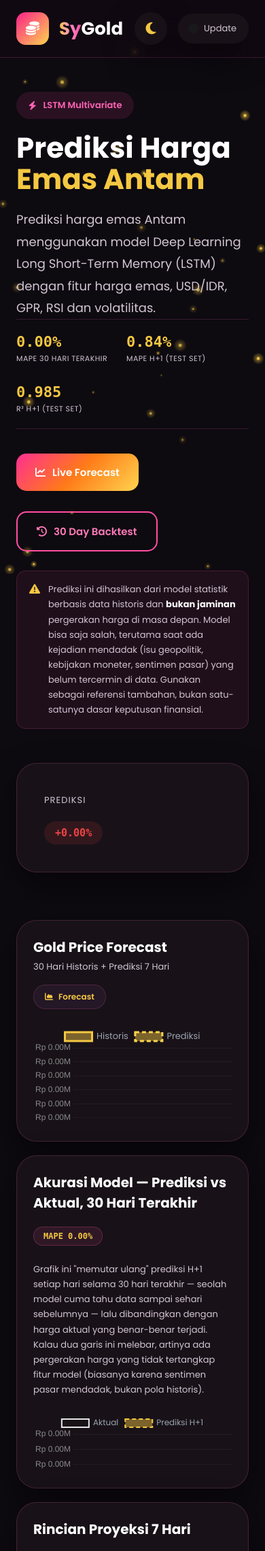
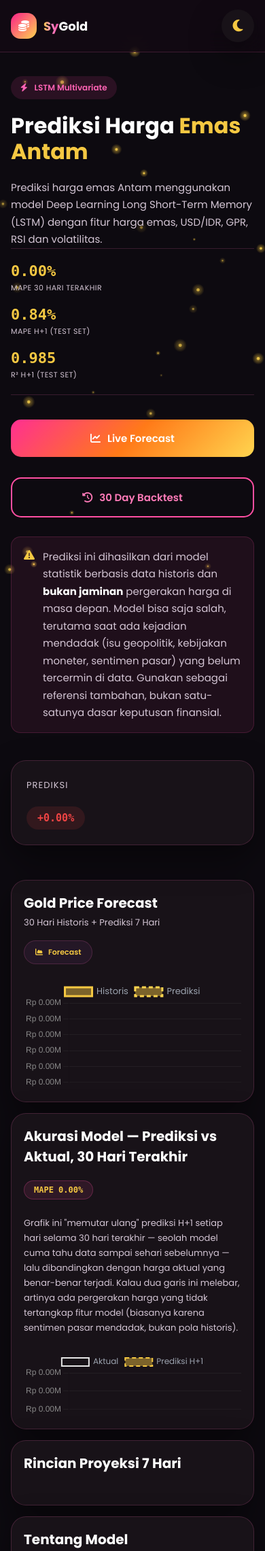
Before and after one commit to Sydelv/Sygold, a Flask app: template templates/index.html in a window 390 px wide. Shown: the top 2281 px of the page at 68% size. Run offline with Flask 3, Linux system fonts and the light colour scheme; the template is opened without the code that fills it, so the values that code supplies are empty; some libraries are stand-ins or nearby versions.

Commit message:
Update style.css

```diff
--- a/static/css/style.css
+++ b/static/css/style.css
@@ -942,3 +942,478 @@ padding:12px 14px;
 }
 
 }
+/* =========================================================
+   LARGE DESKTOP (1600px+)
+========================================================= */
+
+@media (min-width:1600px){
+
+.hero{
+    max-width:1600px;
+    margin:auto;
+}
+
+.panel{
+    max-width:1600px;
+    margin:40px auto;
+}
+
+.hero h1{
+    font-size:72px;
+}
+
+.price-card h2{
+    font-size:58px;
+}
+
+}
+
+
+/* =========================================================
+   LAPTOP (1200px)
+========================================================= */
+
+@media (max-width:1200px){
+
+.hero{
+    grid-template-columns:1fr 420px;
+    gap:35px;
+    padding:70px 40px;
+}
+
+.hero h1{
+    font-size:54px;
+}
+
+.panel{
+    margin:25px 40px;
+}
+
+.navbar{
+    padding:18px 40px;
+}
+
+}
+
+
+/* =========================================================
+   TABLET LANDSCAPE (992px)
+========================================================= */
+
+@media (max-width:992px){
+
+.hero{
+
+grid-template-columns:1fr;
+
+gap:40px;
+
+padding:60px 32px;
+
+}
+
+.hero h1{
+
+font-size:48px;
+
+}
+
+.hero p{
+
+max-width:100%;
+
+}
+
+.price-card{
+
+width:100%;
+
+}
+
+.panel{
+
+margin:24px 32px;
+
+}
+
+.trust-bar{
+
+justify-content:space-between;
+
+}
+
+.info-grid{
+
+grid-template-columns:1fr;
+
+}
+
+}
+
+
+/* =========================================================
+   TABLET (768px)
+========================================================= */
+
+@media (max-width:768px){
+
+.navbar{
+
+padding:16px 20px;
+
+flex-wrap:wrap;
+
+gap:16px;
+
+}
+
+.logo{
+
+font-size:22px;
+
+}
+
+.logo-icon{
+
+width:42px;
+
+height:42px;
+
+}
+
+.hero{
+
+padding:40px 20px;
+
+}
+
+.hero h1{
+
+font-size:38px;
+
+}
+
+.hero p{
+
+font-size:16px;
+
+}
+
+.hero-buttons{
+
+flex-direction:column;
+
+width:100%;
+
+}
+
+.gold-btn,
+.outline-btn{
+
+width:100%;
+
+justify-content:center;
+
+margin-right:0;
+
+}
+
+.price-card{
+
+padding:28px;
+
+}
+
+.price-card h2{
+
+font-size:38px;
+
+}
+
+.panel{
+
+margin:18px 20px;
+
+padding:22px;
+
+}
+
+.panel-head{
+
+flex-direction:column;
+
+align-items:flex-start;
+
+}
+
+.pred-row{
+
+grid-template-columns:50px 90px 1fr;
+
+grid-template-areas:
+"h date change"
+"price price price";
+
+row-gap:10px;
+
+}
+
+.pred-h{
+
+grid-area:h;
+
+}
+
+.pred-date{
+
+grid-area:date;
+
+}
+
+.pred-change{
+
+grid-area:change;
+
+text-align:right;
+
+}
+
+.pred-price{
+
+grid-area:price;
+
+font-size:18px;
+
+}
+
+.trust-bar{
+
+display:grid;
+
+grid-template-columns:repeat(2,1fr);
+
+gap:18px;
+
+}
+
+.disclaimer{
+
+max-width:100%;
+
+}
+
+}
+
+
+/* =========================================================
+   MOBILE (576px)
+========================================================= */
+
+@media (max-width:576px){
+
+.navbar{
+
+padding:14px 16px;
+
+}
+
+.logo{
+
+font-size:18px;
+
+gap:10px;
+
+}
+
+.logo-icon{
+
+width:38px;
+
+height:38px;
+
+font-size:16px;
+
+}
+
+.status-pill{
+
+display:none;
+
+}
+
+.hero{
+
+padding:35px 16px;
+
+}
+
+.hero h1{
+
+font-size:32px;
+
+line-height:1.2;
+
+}
+
+.hero p{
+
+font-size:15px;
+
+line-height:1.7;
+
+}
+
+.tag{
+
+font-size:12px;
+
+padding:8px 14px;
+
+}
+
+.price-card{
+
+padding:22px;
+
+border-radius:22px;
+
+}
+
+.price-card h2{
+
+font-size:34px;
+
+}
+
+.panel{
+
+margin:16px;
+
+padding:18px;
+
+border-radius:22px;
+
+}
+
+.chart-badge{
+
+font-size:11px;
+
+}
+
+.trust-bar{
+
+grid-template-columns:1fr;
+
+}
+
+.pred-row{
+
+padding:14px;
+
+}
+
+.pred-price{
+
+font-size:16px;
+
+}
+
+footer{
+
+padding:35px 20px;
+
+}
+
+}
+
+
+/* =========================================================
+   EXTRA SMALL
+========================================================= */
+
+@media (max-width:380px){
+
+.hero h1{
+
+font-size:28px;
+
+}
+
+.gold-btn,
+.outline-btn{
+
+font-size:14px;
+
+padding:14px;
+
+}
+
+.price-card h2{
+
+font-size:30px;
+
+}
+
+.panel{
+
+padding:16px;
+
+}
+
+.logo{
+
+font-size:16px;
+
+}
+
+}
+
+
+/* =========================================================
+   SMOOTH EFFECT
+========================================================= */
+
+html{
+
+scroll-behavior:smooth;
+
+}
+
+img{
+
+max-width:100%;
+
+height:auto;
+
+display:block;
+
+}
+
+button{
+
+transition:.25s ease;
+
+}
+
+.panel,
+.price-card,
+.pred-row{
+
+transition:.3s ease;
+
+}
+
+.panel:hover,
+.price-card:hover{
+
+transform:translateY(-4px);
+
+}
+
+.gold-btn:active,
+.outline-btn:active{
+
+transform:scale(.97);
+
+}
```
